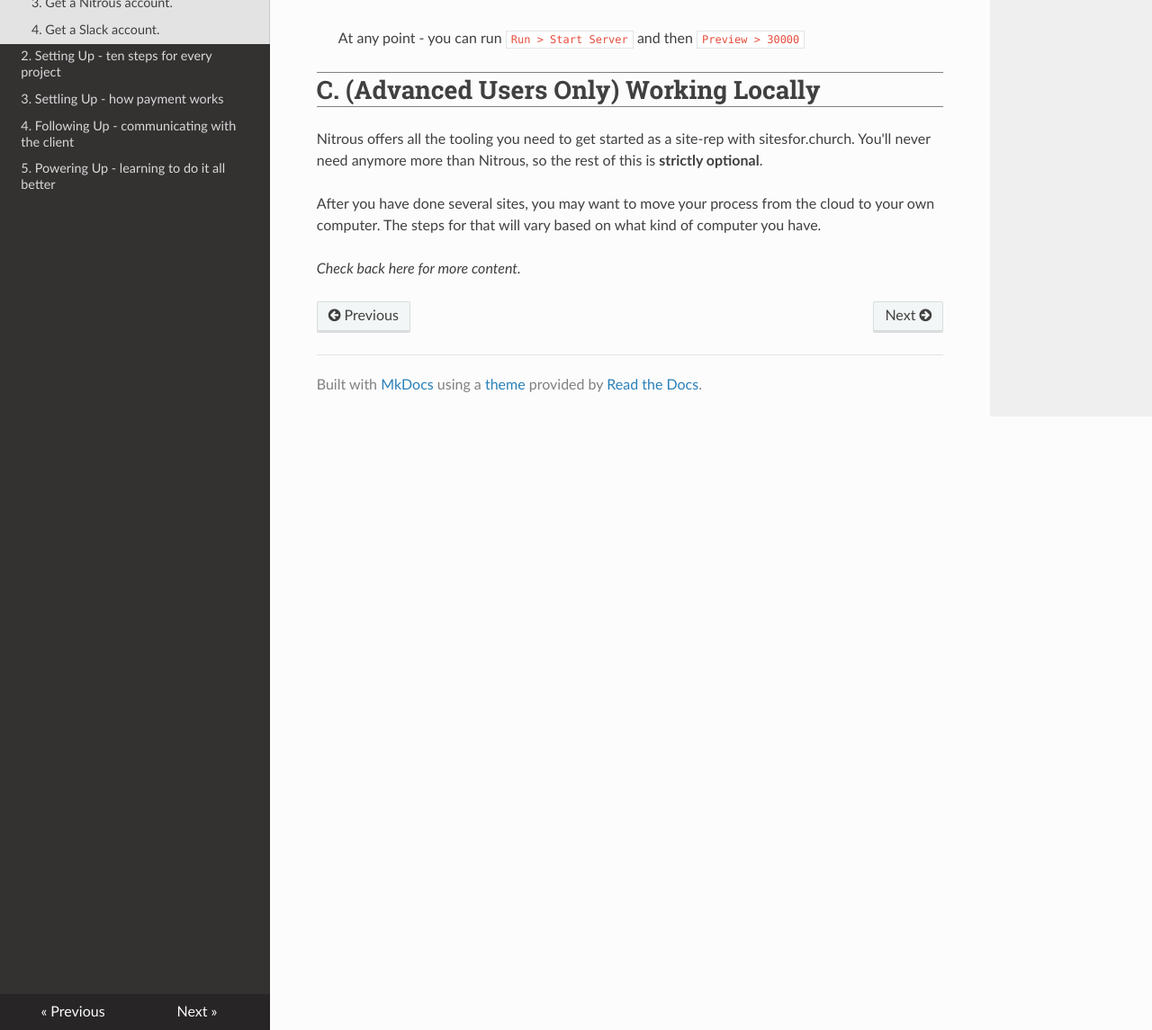
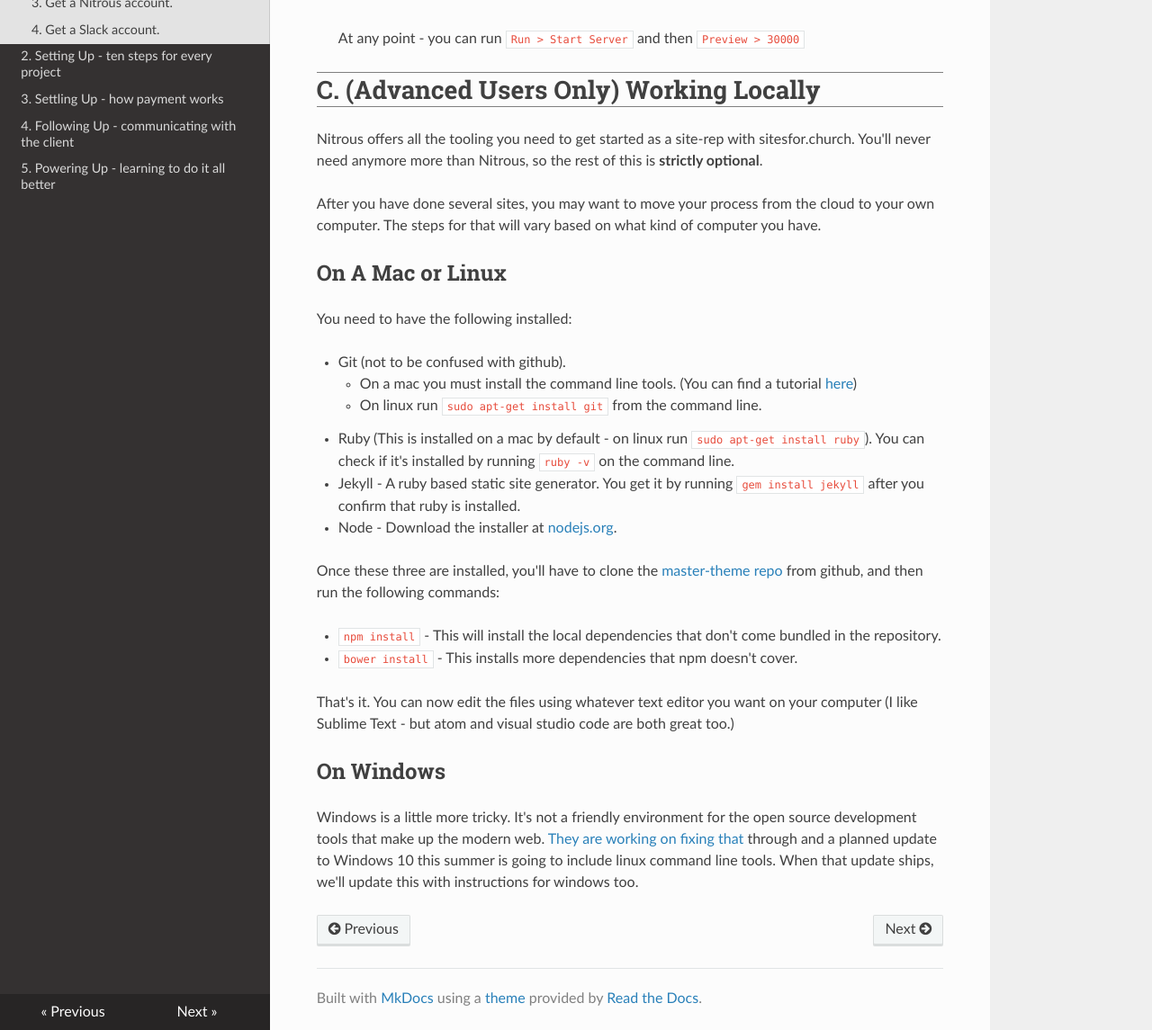
Before and after one commit to SitesForChurch/repdocs, an MkDocs documentation site: the page built from docs/tooling-up.md, in a window 1280 px wide and 1400 px high, scrolled down 4342 px, cut to the strip 255-1400 px from the top of the window. Shown: the whole strip at 90% size. Built offline with MkDocs 1.6.1, drawn with Linux system fonts in a browser that asks for light colours; nearby versions of some CDN libraries; old or Windows-style settings are respelled for this version of MkDocs.

Commit message:
added content:

```diff
--- a/docs/tooling-up.md
+++ b/docs/tooling-up.md
@@ -60,4 +60,24 @@ Nitrous offers all the tooling you need to get started as a site-rep with sitesf
 
 After you have done several sites, you may want to move your process from the cloud to your own computer.  The steps for that will vary based on what kind of computer you have.
 
-*Check back here for more content.*
+## On A Mac or Linux
+
+You need to have the following installed:
+
+* Git (not to be confused with github).
+    - On a mac you must install the command line tools. (You can find a tutorial [here](http://railsapps.github.io/xcode-command-line-tools.html))
+    - On linux run `sudo apt-get install git` from the command line.
+* Ruby (This is installed on a mac by default - on linux run `sudo apt-get install ruby`).  You can check if it's installed by running `ruby -v` on the command line.
+* Jekyll - A ruby based static site generator.  You get it by running `gem install jekyll` after you confirm that ruby is installed.
+* Node - Download the installer at [nodejs.org](https://nodejs.org/en/).
+
+Once these three are installed, you'll have to clone the [master-theme repo](https://github.com/SitesForChurch/master-theme) from github, and then run the following commands:
+
+* `npm install` - This will install the local dependencies that don't come bundled in the repository.
+* `bower install` - This installs more dependencies that npm doesn't cover.
+
+That's it.  You can now edit the files using whatever text editor you want on your computer (I like Sublime Text - but atom and visual studio code are both great too.)
+
+## On Windows
+
+Windows is a little more tricky.  It's not a friendly environment for the open source development tools that make up the modern web.  [They are working on fixing that](http://arstechnica.com/information-technology/2016/04/why-microsoft-needed-to-make-windows-run-linux-software/) through and a planned update to Windows 10 this summer is going to include linux command line tools.  When that update ships, we'll update this with instructions for windows too.
```
Also changed, not shown: docs/powering-up.md (+8 -1 lines).
